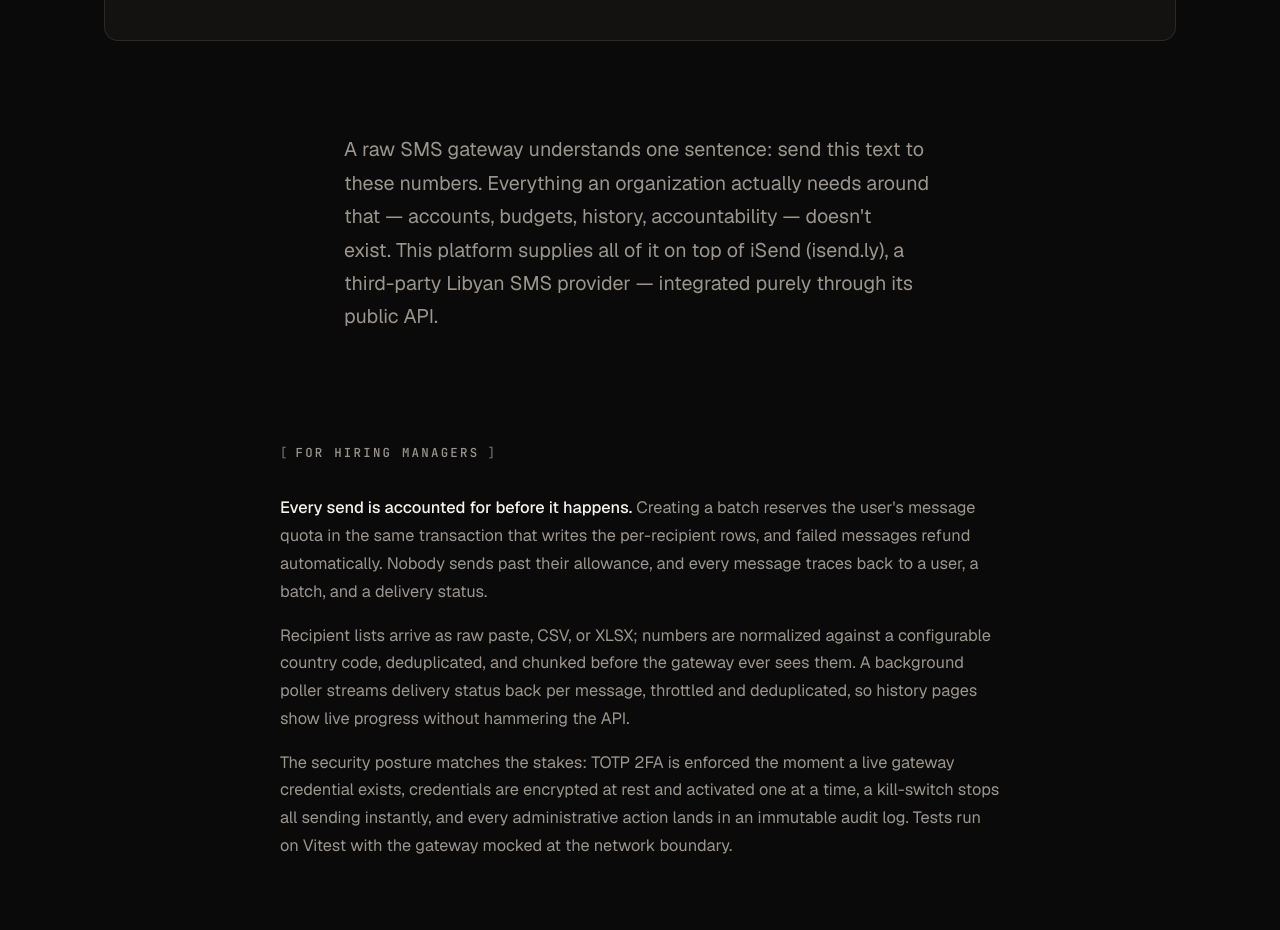
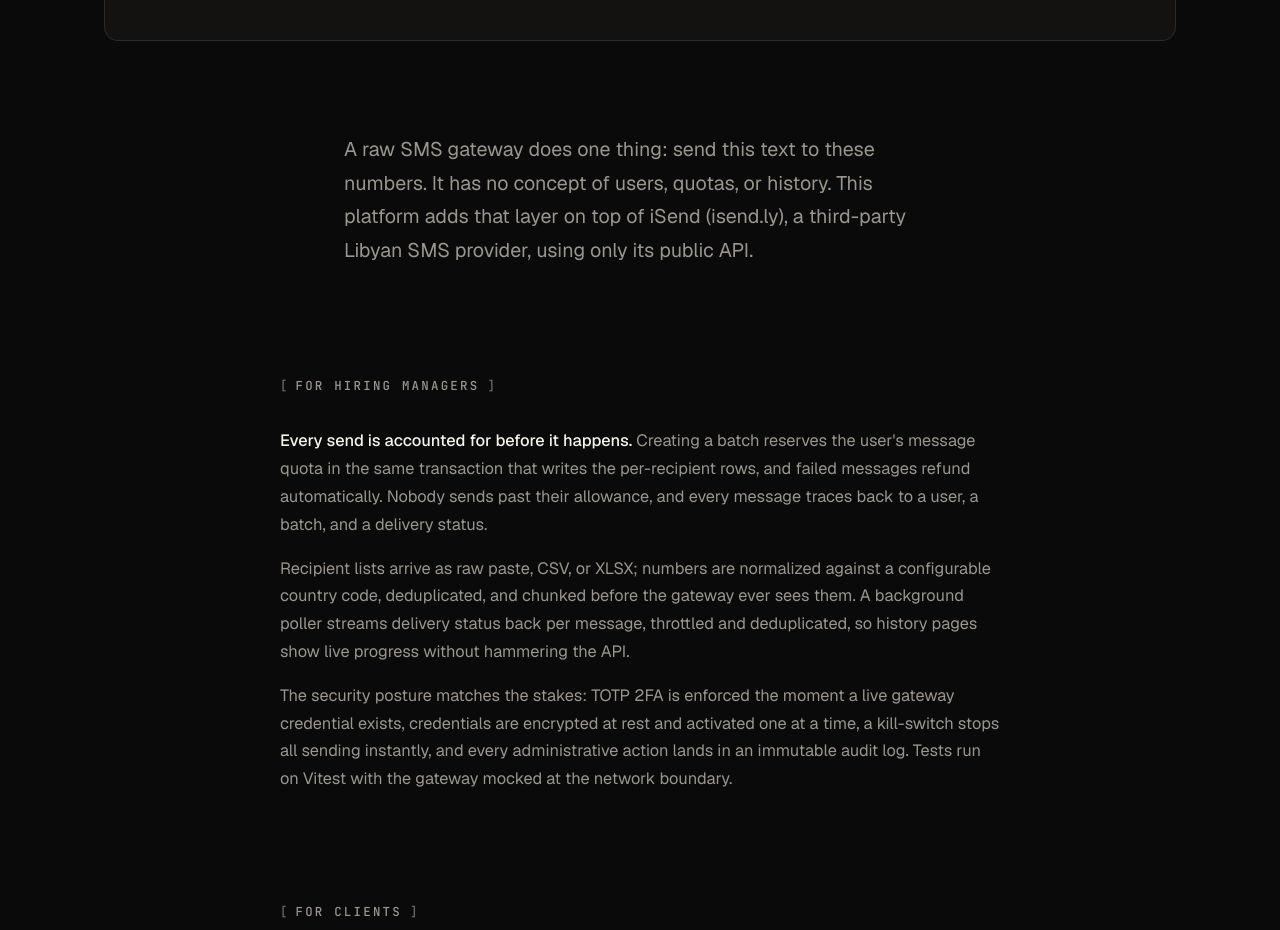
Before and after one commit to AbduMurad/mysite, a Next.js app: page /work/isend in a window 1280 px wide. Shown: the part 1020-1950 px from the top of the page. Built offline with nearby package versions, Linux system fonts and the light colour scheme.

Commit message:
iSend case: clearer hook, drop budgets wording

```diff
--- a/app/work/isend/page.tsx
+++ b/app/work/isend/page.tsx
@@ -98,12 +98,10 @@ export default function Page() {
       <section className="section">
         <Reveal className="prose wrap">
           <p style={{ fontSize: "var(--text-lg)" }}>
-            A raw SMS gateway understands one sentence: send this text to these
-            numbers. Everything an organization actually needs around that —
-            accounts, budgets, history, accountability — doesn&apos;t exist.
-            This platform supplies all of it on top of iSend (isend.ly), a
-            third-party Libyan SMS provider — integrated purely through its
-            public API.
+            A raw SMS gateway does one thing: send this text to these numbers.
+            It has no concept of users, quotas, or history. This platform adds
+            that layer on top of iSend (isend.ly), a third-party Libyan SMS
+            provider, using only its public API.
           </p>
         </Reveal>
       </section>
```
